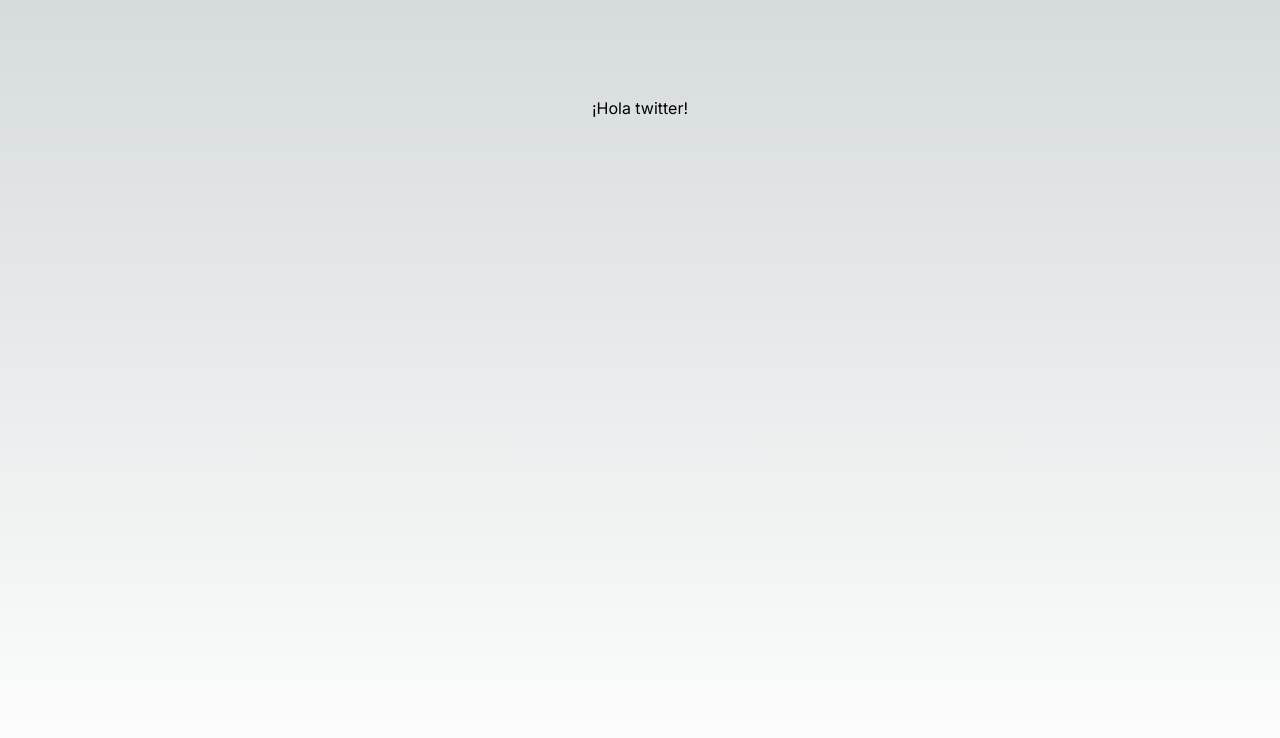
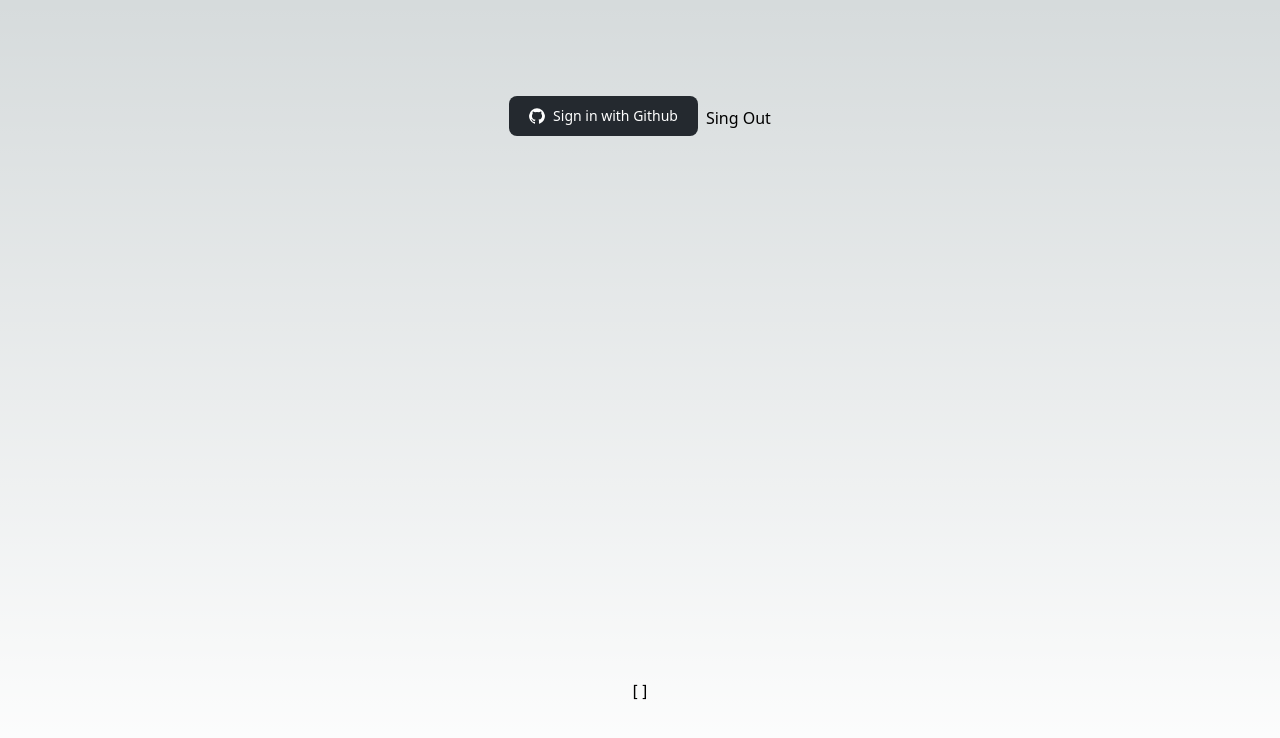
Before and after one commit to tatoclemente/twitter-clon, a Next.js app: page / in a window 1280 px wide. Shown: the top 738 px of the page. Built offline with nearby package versions, Linux system fonts and the light colour scheme; no server answers; the database is empty.

Commit message:
Conexion with Supabase And Login With GitHub

```diff
--- /dev/null
+++ b/src/app/auth/callback/route.ts
@@ -0,0 +1,39 @@
+import { createServerClient, type CookieOptions } from '@supabase/ssr'
+import { cookies } from 'next/headers'
+import { NextResponse } from 'next/server'
+
+export async function GET(request: Request) {
+    const { searchParams } = new URL(request.url)
+    const code = searchParams.get('code')
+    const next = searchParams.get('next') ?? '/'
+
+    if (code) {
+        const cookieStore = cookies()
+
+        const supabase = createServerClient(
+          process.env.NEXT_PUBLIC_SUPABASE_URL!,
+          process.env.NEXT_PUBLIC_SUPABASE_ANON_KEY!,
+          {
+            cookies: {
+              get(name: string) {
+                return cookieStore.get(name)?.value
+              },
+              set(name: string, value: string, options: CookieOptions) {
+                cookieStore.set({ name, value, ...options })
+              },
+              remove(name: string, options: CookieOptions) {
+                cookieStore.delete({ name, ...options })
+              },
+            },
+          }
+        )
+
+        const { error } = await supabase.auth.exchangeCodeForSession(code)
+        if (!error) {
+          return NextResponse.redirect(new URL(`/${next.slice(1)}`, request.url))
+        }
+      }
+
+      // return the user to an error page with instructions
+      return NextResponse.redirect(new URL('/auth/auth-code-error', request.url))
+}
--- /dev/null
+++ b/src/app/components/auth-botton.tsx
@@ -0,0 +1,49 @@
+'use client'
+
+import { createBrowserClient} from '@supabase/ssr'
+import { Session } from "@supabase/gotrue-js/src/lib/types"
+import React, { useEffect, useState } from 'react'
+
+
+export function AuthBotton() {
+    const [session, setSession] = useState<Session | null>(null)
+
+    const supabase = createBrowserClient(
+        process.env.NEXT_PUBLIC_SUPABASE_URL!,
+        process.env.NEXT_PUBLIC_SUPABASE_ANON_KEY!
+      )
+
+      const handleSingIn = async () => {
+        await supabase.auth.signInWithOAuth({
+            provider: 'github',
+            options: {
+              redirectTo: `http://localhost:3000/auth/callback`,
+            },
+          })
+
+      }
+
+      const handleSingOut = async () => {
+        await supabase.auth.signOut()
+      }
+
+      useEffect(() => {
+        const getSession = async () => {
+            const { data } = await supabase.auth.getSession()
+            setSession(data.session)
+        }
+        getSession()
+      })
+  return (
+    <header>
+        <button onClick={handleSingIn} type="button" className="text-white bg-[#24292F] focus:ring-4 focus:outline-none focus:ring-[#24292F]/50 font-medium rounded-lg text-sm px-5 py-2.5 text-center inline-flex items-center dark:focus:ring-gray-500 hover:bg-[#050708]/30 mr-2 mb-2">
+
+        <svg className="w-4 h-4 mr-2" aria-hidden="true" xmlns="http://www.w3.org/2000/svg" fill="currentColor" viewBox="0 0 20 20">
+            <path fill-rule="evenodd" d="M10 .333A9.911 9.911 0 0 0 6.866 19.65c.5.092.678-.215.678-.477 0-.237-.01-1.017-.014-1.845-2.757.6-3.338-1.169-3.338-1.169a2.627 2.627 0 0 0-1.1-1.451c-.9-.615.07-.6.07-.6a2.084 2.084 0 0 1 1.518 1.021 2.11 2.11 0 0 0 2.884.823c.044-.503.268-.973.63-1.325-2.2-.25-4.516-1.1-4.516-4.9A3.832 3.832 0 0 1 4.7 7.068a3.56 3.56 0 0 1 .095-2.623s.832-.266 2.726 1.016a9.409 9.409 0 0 1 4.962 0c1.89-1.282 2.717-1.016 2.717-1.016.366.83.402 1.768.1 2.623a3.827 3.827 0 0 1 1.02 2.659c0 3.807-2.319 4.644-4.525 4.889a2.366 2.366 0 0 1 .673 1.834c0 1.326-.012 2.394-.012 2.72 0 .263.18.572.681.475A9.911 9.911 0 0 0 10 .333Z" clip-rule="evenodd"/>
+        </svg>
+        Sign in with Github
+        </button>
+        <button onClick={handleSingOut}>Sing Out</button>
+    </header>
+  )
+}
--- /dev/null
+++ b/src/app/components/icons.tsx
@@ -0,0 +1,5 @@
+export const GitHubIcon = ({ className = 'w-4 h-4 mr-2'}) => {
+    <svg className={className} aria-hidden="true" fill="currentColor" viewBox="0 0 20 20">
+    <path fill-rule="evenodd" d="M10 .333A9.911 9.911 0 0 0 6.866 19.65c.5.092.678-.215.678-.477 0-.237-.01-1.017-.014-1.845-2.757.6-3.338-1.169-3.338-1.169a2.627 2.627 0 0 0-1.1-1.451c-.9-.615.07-.6.07-.6a2.084 2.084 0 0 1 1.518 1.021 2.11 2.11 0 0 0 2.884.823c.044-.503.268-.973.63-1.325-2.2-.25-4.516-1.1-4.516-4.9A3.832 3.832 0 0 1 4.7 7.068a3.56 3.56 0 0 1 .095-2.623s.832-.266 2.726 1.016a9.409 9.409 0 0 1 4.962 0c1.89-1.282 2.717-1.016 2.717-1.016.366.83.402 1.768.1 2.623a3.827 3.827 0 0 1 1.02 2.659c0 3.807-2.319 4.644-4.525 4.889a2.366 2.366 0 0 1 .673 1.834c0 1.326-.012 2.394-.012 2.72 0 .263.18.572.681.475A9.911 9.911 0 0 0 10 .333Z" clip-rule="evenodd"/>
+</svg>
+}
--- a/src/app/layout.tsx
+++ b/src/app/layout.tsx
@@ -1,12 +1,11 @@
 import type { Metadata } from 'next'
-import { Inter } from 'next/font/google'
+
 import './globals.css'
 
-const inter = Inter({ subsets: ['latin'] })
 
 export const metadata: Metadata = {
-  title: 'Create Next App',
-  description: 'Generated by create next app',
+  title: 'Twitter Clon',
+  description: 'Generated by Tato Clemente',
 }
 
 export default function RootLayout({
@@ -16,7 +15,7 @@
 }) {
   return (
     <html lang="en">
-      <body className={inter.className}>{children}</body>
+      <body>{children}</body>
     </html>
   )
 }
--- a/src/app/page.tsx
+++ b/src/app/page.tsx
@@ -1,9 +1,29 @@
-import Image from 'next/image'
+import { createServerClient, type CookieOptions } from '@supabase/ssr'
+import { cookies } from 'next/headers'
+import { AuthBotton } from './components/auth-botton'
 
-export default function Home() {
+
+export default async function Home () {
+  const cookieStore = cookies()
+
+
+  const supabase = createServerClient(
+    process.env.NEXT_PUBLIC_SUPABASE_URL!,
+    process.env.NEXT_PUBLIC_SUPABASE_ANON_KEY!,
+    {
+      cookies: {
+        get(name: string) {
+          return cookieStore.get(name)?.value
+        },
+      },
+    }
+  )
+  const { data: posts } = await supabase.from('posts').select('*')
   return (
     <main className="flex min-h-screen flex-col items-center justify-between p-24">
-      ¡Hola twitter!
+      <AuthBotton />
+
+      <pre>{JSON.stringify(posts, null, 2)}</pre>
     </main>
   )
 }
```
Also changed, not shown: package.json (+13 -5 lines), .eslintrc.json, 1 other file (tests, documents, lock files or other folders).
